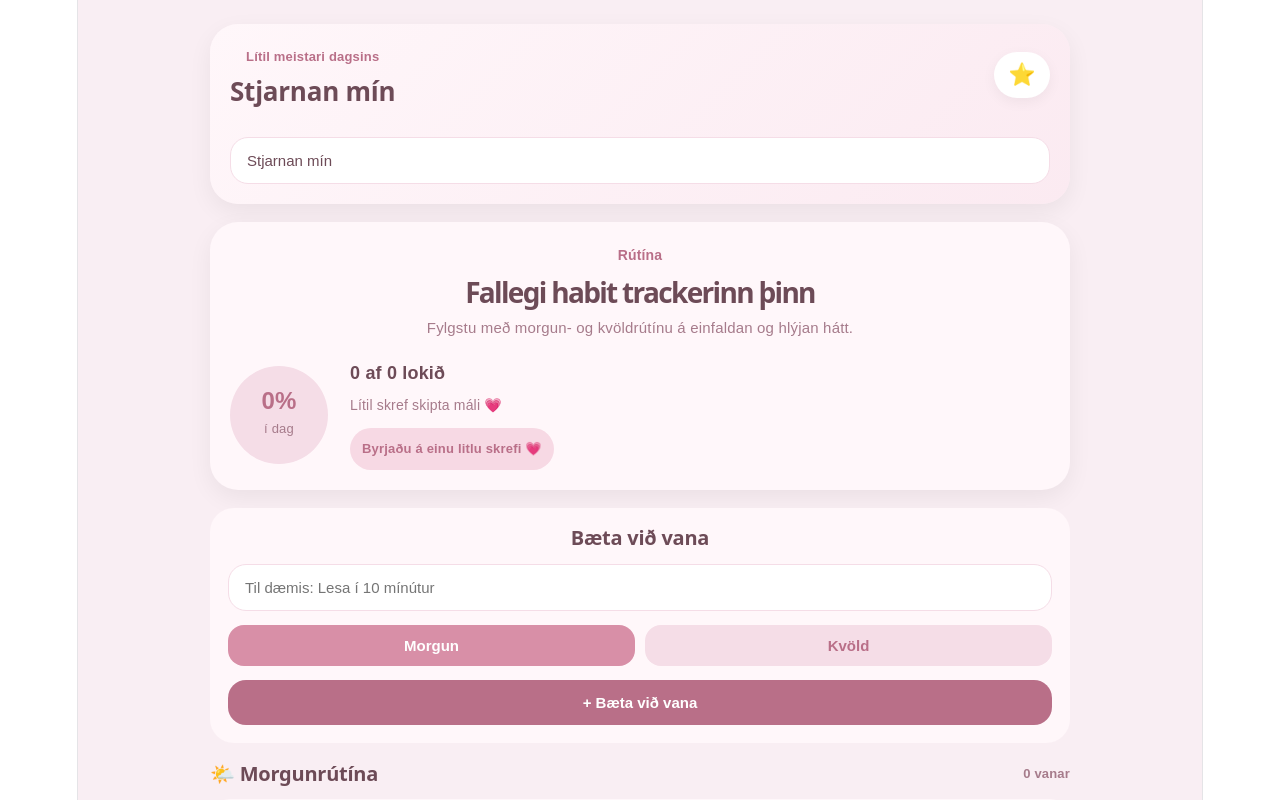
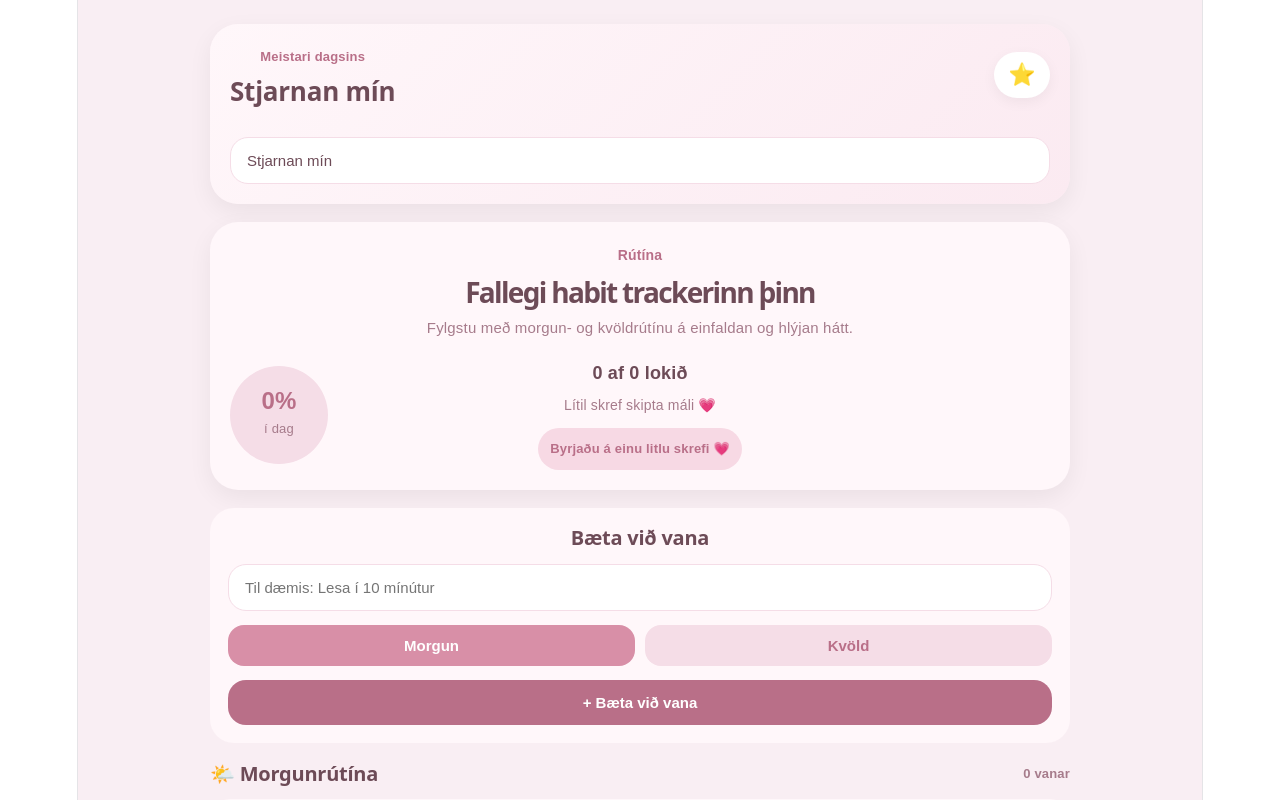
Before and after one commit to jokib82-gif/rutina, a React (Vite) app: page / in a window 1280 px wide. Shown: the top 800 px of the page. Built offline with nearby package versions, Linux system fonts and the light colour scheme.

Commit message:
Fix App.jsx build error

```diff
--- a/src/App.jsx
+++ b/src/App.jsx
@@ -211,7 +211,7 @@ export default function App() {
           <section style={styles.profileCard}>
             <div style={styles.profileTopRow}>
               <div>
-                <div style={styles.profileLabel}>Lítil meistari dagsins</div>
+                <div style={styles.profileLabel}>Meistari dagsins</div>
                 <h2 style={styles.profileTitle}>{childName || 'Stjarnan mín'}</h2>
               </div>
               <div style={styles.starBadge}>{renderRewardStars()}</div>
@@ -471,9 +471,8 @@ const styles = {
   },
   progressRow: {
     display: 'grid',
-    gridTemplateColumns: '98px 1fr',
+    gridTemplateColumns: '120px 1fr',
     alignItems: 'center',
-    gap: '16px',
     marginTop: '20px',
   },
   progressCircle: {
@@ -498,13 +497,11 @@ const styles = {
     marginTop: '2px',
   },
   progressInfo: {
-    minWidth: 0,
     display: 'flex',
     flexDirection: 'column',
-    justifyContent: 'center',
-    alignItems: 'flex-start',
-    textAlign: 'left',
-    paddingLeft: '6px',
+    alignItems: 'center',
+    textAlign: 'center',
+    marginRight: '120px',
   },
   progressHeadline: {
     fontSize: '18px',
```
